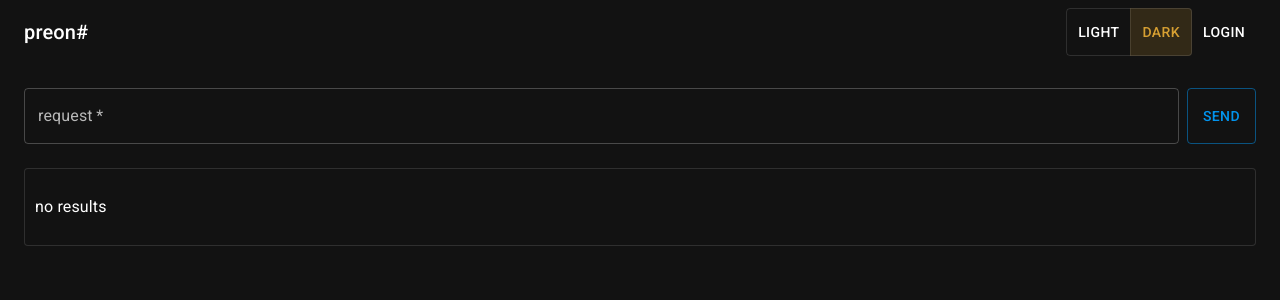
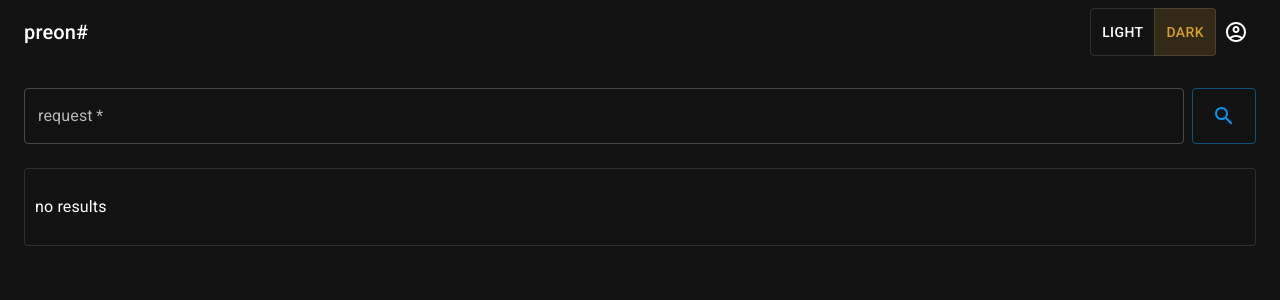
Before and after one commit to kaesaecracker/PreonSharp, a React (Create React App) app in the folder preonsharp-react-app/: page / in a window 1280 px wide. Both pictures are taken after a click on the button "START". Shown: the top 300 px of the page. Built offline with nearby package versions, Linux system fonts and the light colour scheme.

Commit message:
add icons

```diff
--- a/preonsharp-react-app/package.json
+++ b/preonsharp-react-app/package.json
@@ -6,6 +6,7 @@
     "@emotion/react": "^11.11.4",
     "@emotion/styled": "^11.11.0",
     "@fontsource/roboto": "^5.0.8",
+    "@mui/icons-material": "^5.15.11",
     "@mui/material": "^5.15.11",
     "@mui/x-data-grid": "^6.19.6",
     "@types/node": "^16.18.86",
--- a/preonsharp-react-app/src/App.tsx
+++ b/preonsharp-react-app/src/App.tsx
@@ -1,21 +1,20 @@
 import {
   AppBar,
-  Button,
   ToggleButton,
   ToggleButtonGroup,
   Toolbar,
   Typography,
   ThemeProvider,
-  CssBaseline
+  CssBaseline, IconButton
 } from "@mui/material";
 import React, {ReactNode, useState} from "react";
 
 import HomePage from "./HomePage";
 import QueryPage from "./QueryPage";
-import SearchBox from "./SearchBox";
 import LoginDialog from "./LoginDialog";
 import useStoredState from "./useStoredState";
 import themes, {dark} from "./themes";
+import AccountIcon from '@mui/icons-material/AccountCircleOutlined';
 
 export default function App(props: any) {
   const [loginOpen, setLoginOpen] = useState(false);
@@ -55,7 +54,10 @@ export default function App(props: any) {
             <ToggleButton value="light">light</ToggleButton>
             <ToggleButton value="dark">dark</ToggleButton>
           </ToggleButtonGroup>
-          <Button onClick={() => setLoginOpen(true)} color="inherit">Login</Button>
+
+          <IconButton aria-label='login' onClick={() => setLoginOpen(true)}>
+            <AccountIcon/>
+          </IconButton>
         </Toolbar>
       </AppBar>
 
--- a/preonsharp-react-app/src/SearchBox.tsx
+++ b/preonsharp-react-app/src/SearchBox.tsx
@@ -2,6 +2,8 @@ import {ChangeEvent, KeyboardEvent, useState} from "react";
 import {Button, TextField} from "@mui/material";
 
 import './SearchBox.css';
+import SearchIcon from '@mui/icons-material/Search';
+
 
 function SearchBox(props: { onSearch: (queryText: string) => void }) {
   const [inputValue, setInputValue] = useState('');
@@ -22,7 +24,7 @@ function SearchBox(props: { onSearch: (queryText: string) => void }) {
                onKeyDown={onKeyDown}
     />
     <Button onClick={() => props.onSearch(inputValue)} variant='outlined'>
-      send
+      <SearchIcon/>
     </Button>
   </div>
 }
```
Also changed, not shown: 1 other file (tests, documents, lock files or other folders).
